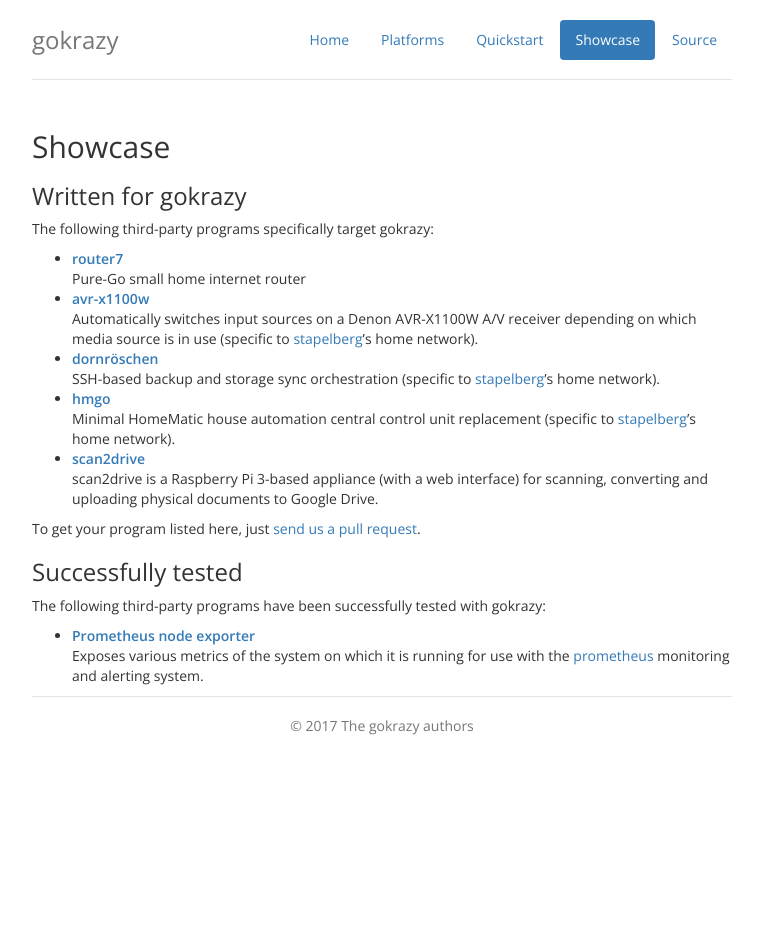
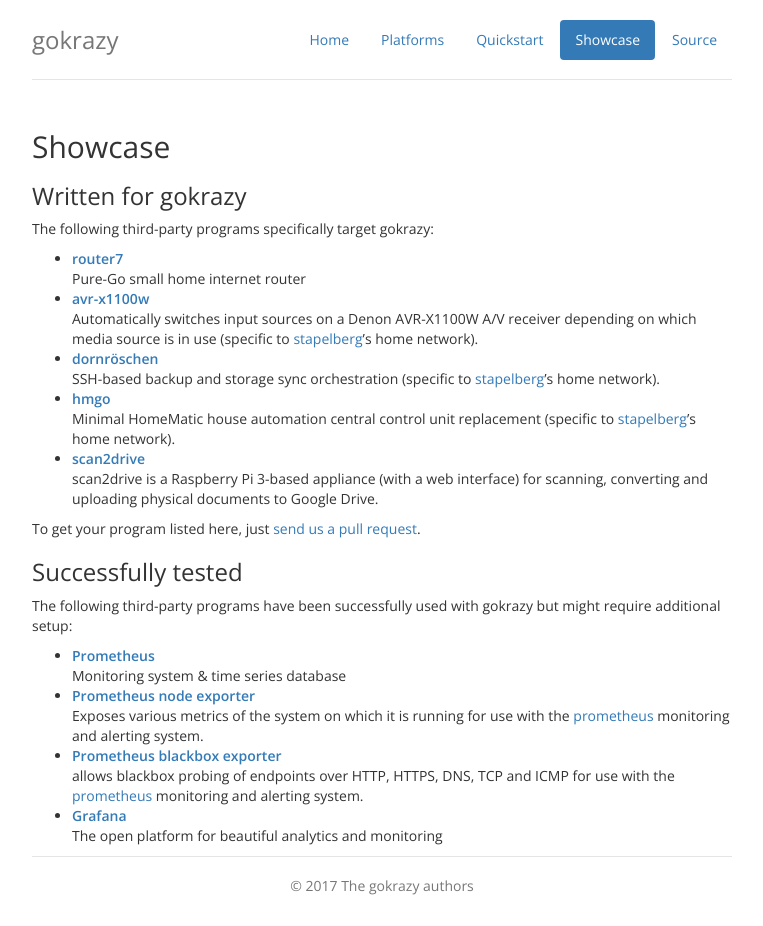
Before and after one commit to gokrazy/gokrazy.github.io, a Jekyll site: the page built from showcase.html, in a window 1280 px wide. Shown: the whole page, without its empty margins (258-1021 px from the left). Built offline with Jekyll 4.4.1, drawn with Linux system fonts in a browser that asks for light colours; nearby versions of some CDN libraries; some web fonts are replaced; Markdown is read by kramdown in place of the engine named in the settings; before the commit the page ends 900 px from its top, so only the background shows below that.

Commit message:
showcase: list prometheus, grafana, blackbox-exporter

```diff
--- a/showcase.html
+++ b/showcase.html
@@ -48,14 +48,33 @@ href="https://github.com/gokrazy/gokrazy.github.io">send us a pull request</a>.
 
 <h3>Successfully tested</h3>
 <p>
-The following third-party programs have been successfully tested with gokrazy:
+The following third-party programs have been successfully used with gokrazy
+but might require additional setup:
 </p>
 <ul>
-<li>
-<a href="https://github.com/prometheus/node_exporter"><strong>Prometheus node exporter</strong></a><br>
-Exposes various metrics of the system on which it is running for use with the
-<a href="https://prometheus.io">prometheus</a> monitoring and alerting system.
-</li>
+  <li>
+    <a href="https://prometheus.io/"><strong>Prometheus</strong></a><br>
+    Monitoring system &amp; time series database
+  </li>
+
+  <li>
+    <a href="https://github.com/prometheus/node_exporter"><strong>Prometheus
+    node exporter</strong></a><br> Exposes various metrics of the system on
+    which it is running for use with the
+    <a href="https://prometheus.io">prometheus</a> monitoring and alerting system.
+  </li>
+
+  <li>
+    <a href="https://github.com/prometheus/blackbox_exporter"><strong>Prometheus
+    blackbox exporter</strong></a><br> allows blackbox probing of endpoints over
+    HTTP, HTTPS, DNS, TCP and ICMP for use with the
+    <a href="https://prometheus.io">prometheus</a> monitoring and alerting system.
+  </li>
+
+  <li>
+    <a href="https://grafana.com/"><strong>Grafana</strong></a><br>
+    The open platform for beautiful analytics and monitoring
+  </li>
 </ul>
 </div>
 </div>
```
